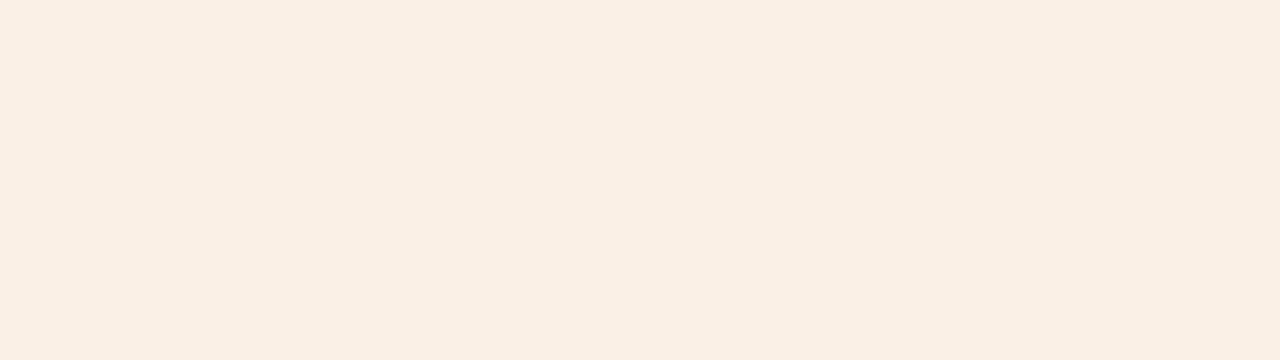
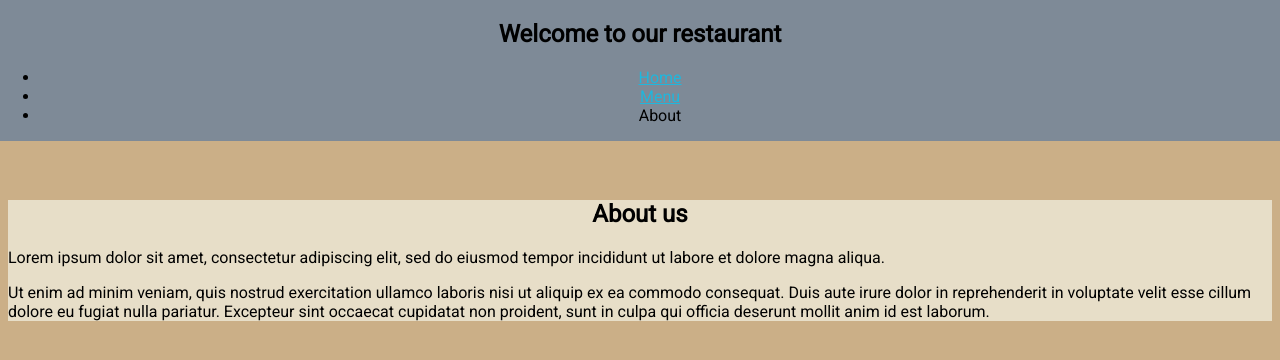
Before and after one commit to ivan-chen-github/acit1620, a plain HTML site: page misc/about.html in a window 1280 px wide. Drawn offline with Linux system fonts and the light colour scheme; files that its build step writes are made by us from their sources.

Commit message:
Fixed everything except nav covering menu

```diff
--- a/css/stylesheet.css
+++ b/css/stylesheet.css
@@ -12,6 +12,7 @@ nav {
     position: fixed;
     width: 100%;
     top: 0px;
+    display: inline-block;
     margin-left: -8px;
 }
 
--- a/misc/about.html
+++ b/misc/about.html
@@ -1,12 +1,23 @@
 <!DOCTYPE html>
 <html>
     <head>
-        <title></title>
-        <link rel="stylesheet" a href="css/stylesheet.css">
-        <style>
-            body{background:linen;}
-        </style>
+        <link rel="stylesheet" a href="../css/stylesheet.css">
+        <link href="https://fonts.googleapis.com/css2?family=Roboto&display=swap" rel="stylesheet">
     </head>
-    <body style="background:linen">
+    <nav>
+        <h1>Welcome to our restaurant</h1>
+        <ul>
+            <li><a href="../index.html">Home</a></li>
+            <li><a href="../index.html#menu">Menu</a></li>
+            <li>About</li>
+        </ul>
+    </nav>
+    <body>
+        <article>
+            <h1 class="h1-index">About us</h1>
+            <p>Lorem ipsum dolor sit amet, consectetur adipiscing elit, sed do eiusmod tempor incididunt ut labore et dolore magna aliqua.</p>
+            <p>Ut enim ad minim veniam, quis nostrud exercitation ullamco laboris nisi ut aliquip ex ea commodo consequat. Duis aute irure dolor in reprehenderit in voluptate velit esse cillum dolore eu fugiat nulla pariatur. Excepteur sint occaecat cupidatat non proident, sunt in culpa qui officia deserunt mollit anim id est laborum.</p>
+
+        </article>
     </body>
 </html>
```
Also changed, not shown: index.html (+2 -16 lines).
